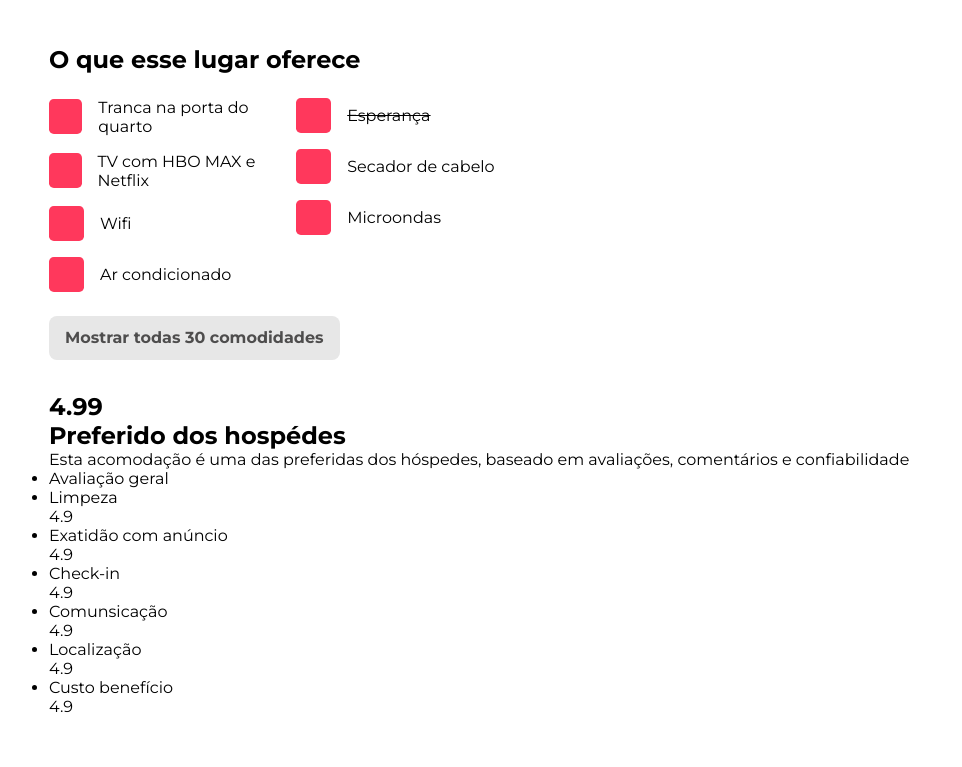
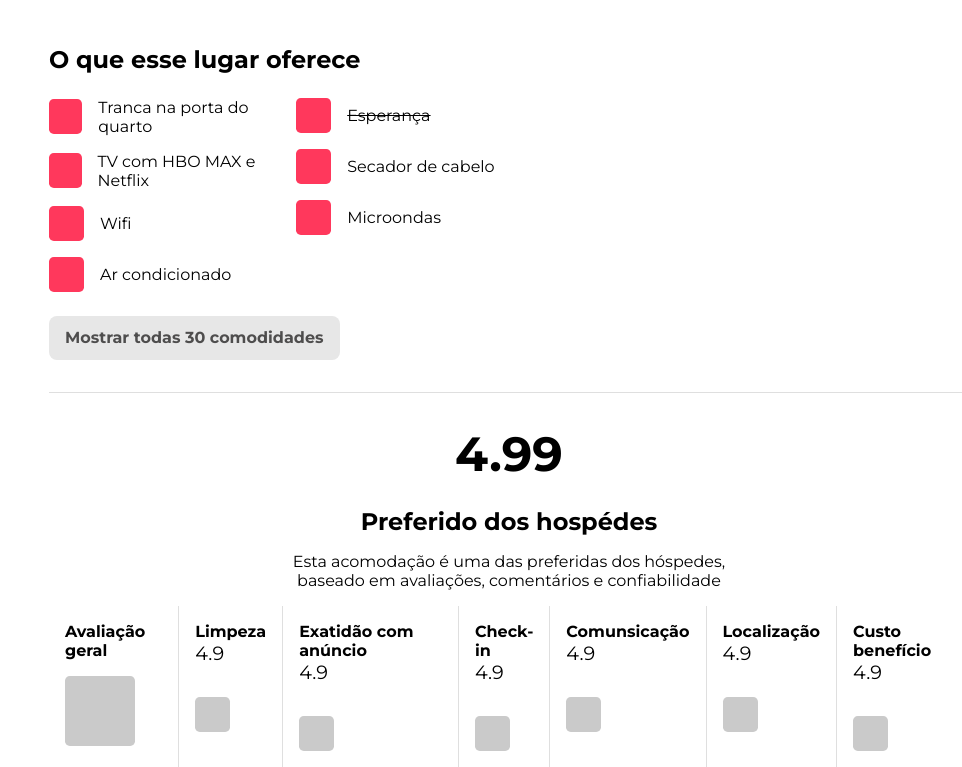
Before and after one commit to MouraOV/airbnb-copy, a plain HTML site: page index.html in a window 1280 px wide. Shown: the part 1555-2322 px from the top of the page, without its empty margins (131-1093 px from the left). Before the commit the page ends 2271 px from the top, so only its background shows below. Drawn offline with Linux system fonts and the light colour scheme.

Commit message:
style:evaluation section CSS

```diff
--- a/assets/style.css
+++ b/assets/style.css
@@ -445,3 +445,79 @@ main{
         }
     }
 }
+
+.avaliation-section{
+    width: 100%;
+    display: flex;
+    flex-direction: column;
+    align-items: center;
+    border-top: 1px solid #dfdfdf;
+
+
+    .avaliation-title{
+        display: flex;
+        flex-direction: column;
+        align-items: center;
+        margin-top: 2rem;
+        width: 100%;
+
+        h1{
+            font-size: 3rem;
+            margin-bottom: 1.5rem;
+        }
+
+        h2,p{
+            text-align: center;
+            width: 50%;
+        }
+
+        p{
+            margin: 1rem 0;
+        }
+    }
+
+    .avaliation-standards{
+
+        ul{
+            list-style-type: none;
+            display: flex;
+
+            .item{
+                border-right: 1px solid #dfdfdf;
+                padding: 1rem;
+
+                .icone{
+                    width: 35px;
+                    height: 35px;
+                    background-color: #cacaca;
+                    margin-top: 2rem;
+                    border-radius: 0.3rem;
+                }
+
+                .avaliations{
+                    margin-top: 1rem;
+                    width: 70px;
+                    height: 70px;
+                    border-radius: 0.3rem;
+
+                    background-color: #cacaca;
+                }
+
+                p{
+                    span{
+                        font-weight: bold;
+                    }
+
+                    &:nth-child(2){
+                        font-size: 1.2rem;
+                    }
+                }
+            }
+
+            .item:last-child{
+                border: none;
+            }
+        }
+    }
+
+}
```
